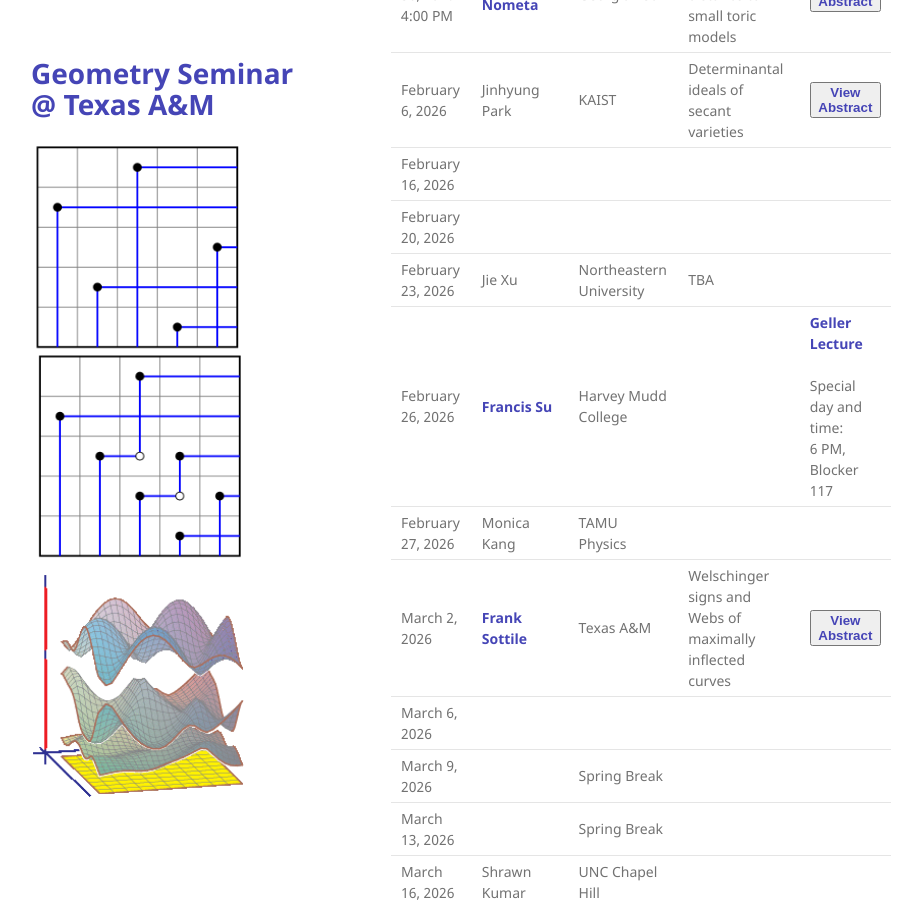
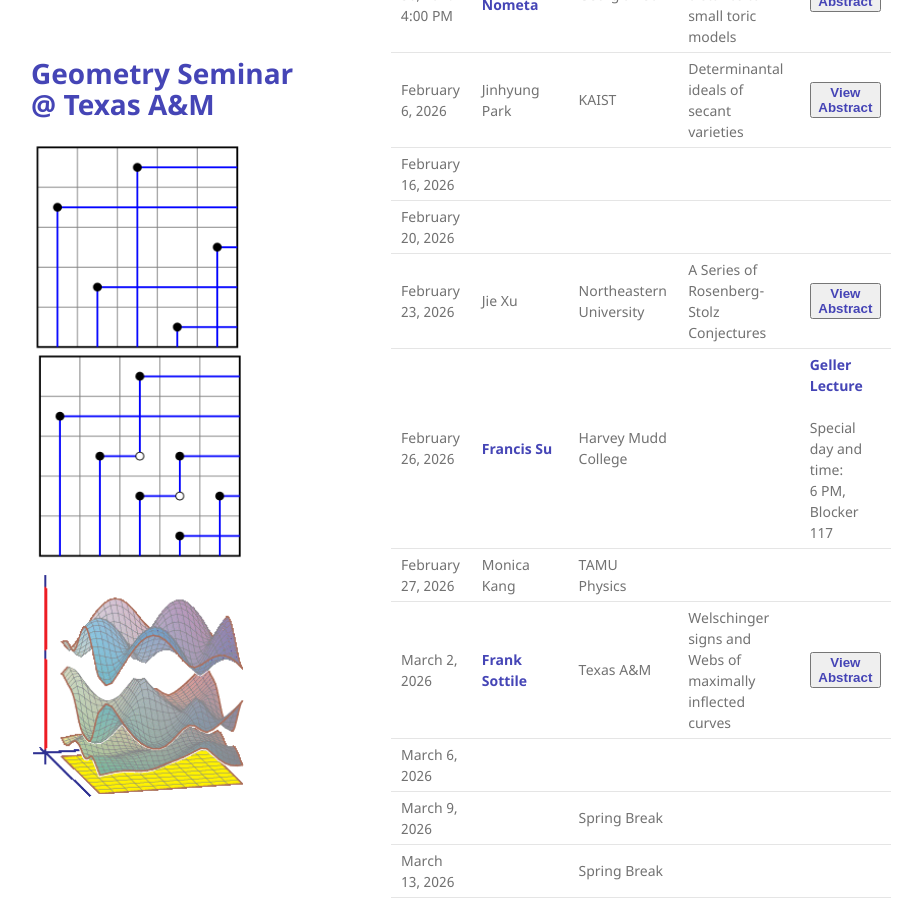
Before and after one commit to tamu-seminar/geometry, a Jekyll site: the page built from index.md, in a window 1280 px wide and 900 px high, scrolled down 687 px. Shown: the whole window, without its empty margins (179-1101 px from the left). Built offline with Jekyll 4.4.1, drawn with Linux system fonts in a browser that asks for light colours.

Commit message:
fixed a link and added a talk

```diff
--- a/index.md
+++ b/index.md
@@ -32,7 +32,7 @@ The organizers are [Frank Sottile](https://franksottile.github.io/) and others.
 | February 6, 2026 | Jinhyung Park | KAIST | Determinantal ideals of secant varieties |<button type="button" class="abstract-link" onclick="showAbstract('Park')">View Abstract</button>  |
 | February 16, 2026 | | | | |
 | February 20, 2026 | | | | |
-| February 23, 2026 |  Jie Xu | Northeastern University | TBA | |
+| February 23, 2026 |  Jie Xu | Northeastern University | A Series of Rosenberg-Stolz Conjectures |  <button type="button" class="abstract-link" onclick="showAbstract('JieXu')">View Abstract</button>|
 | February 26, 2026 | [Francis Su](https://www.francissu.com/) | Harvey Mudd College | | [Geller Lecture](https://sites.google.com/tamu.edu/geller-lecture-2026/home) <br><br> Special day and time: <br> 6 PM, Blocker 117 |
 | February 27, 2026 | Monica Kang| TAMU Physics| | |
 | March 2, 2026 |  [Frank Sottile](https://franksottile.github.io/) | Texas A&M | Welschinger signs and Webs of maximally inflected curves | <button type="button" class="abstract-link" onclick="showAbstract('Sottile2')">View Abstract</button> |
@@ -147,8 +147,20 @@ This talk is based on a joint work (<a href="https://msp.org/astat/2024/15-2/ast
   <p>
 We show that the homogeneous ideals of secant varieties of smooth projective curves and surfaces in sufficiently ample embeddings are determinantally presented. The same result holds for the first secant varieties of arbitrary smooth projective varieties in sufficiently ample embeddings. This completely settles a conjecture of Eisenbud-Koh-Stillman for curves and partially resolves a conjecture of Sidman-Smith in higher dimensions. To establish the results, we employ the geometry of Hilbert schemes of points. Based on our method, we also prove that the homogeneous ideals of arbitrary projective schemes in sufficiently ample embeddings are generated by quadrics of rank three, confirming a conjecture of Han-Lee-Moon-Park. This is joint work with Daniele Agostini.
 </p>
-<p>
-This talk is based on a joint work (<a href="https://msp.org/astat/2024/15-2/astat-v15-n2-p05-s.pdf">DOI: 10.2140/astat.2024.15.249</a>) with Greg DePaul, Serkan Hoşten, and Nilava Metya
+</div>
+
+<!---------------------------------------------------------------------------------------------------->
+
+
+
+<!---------------------------------------------------------------------------------------------------->
+
+<div id="JieXu" style="display:none;" aria-hidden="true">
+  <p>
+In 1994 and 2006 survey articles, Rosenberg and Stolz stated a series of conjectures by "persisting" non-positive scalar curvature metrics from a closed manifold $ X $ to the product space between $ X $ and a real line, the 2-plane, or a circle, respectively.
+There are two classical methods to study this type of problem: one is the method of index-theoretic obstructions, and the other is through geometric measure theory initiated by minimal hypersurfaces, then developed by e.g. Gromov's $ \mu $-bubble method.
+</p><p>
+In this talk, we introduce a different, conformal geometry and PDE approach to partially answer a series of Rosenberg-Stolz conjectures, and Gromov-Lawson type scalar and mean curvature comparison results for all dimensions from "transposing the positivity" point of view. We also show its application in complex geometry. Some of my work involves collaboration with S. Rosenberg.
 </p>
 </div>
 
```
